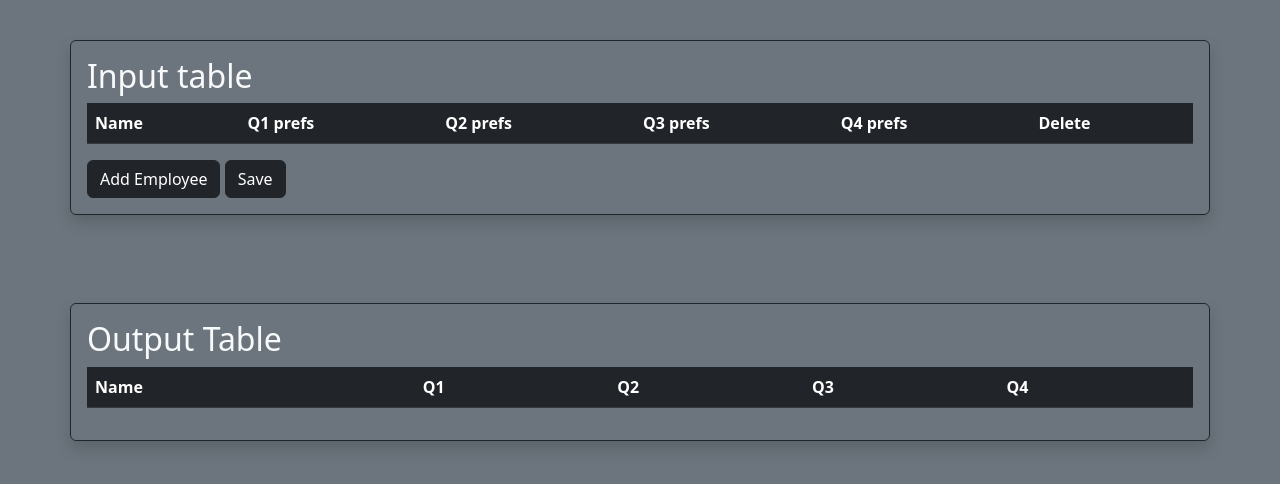
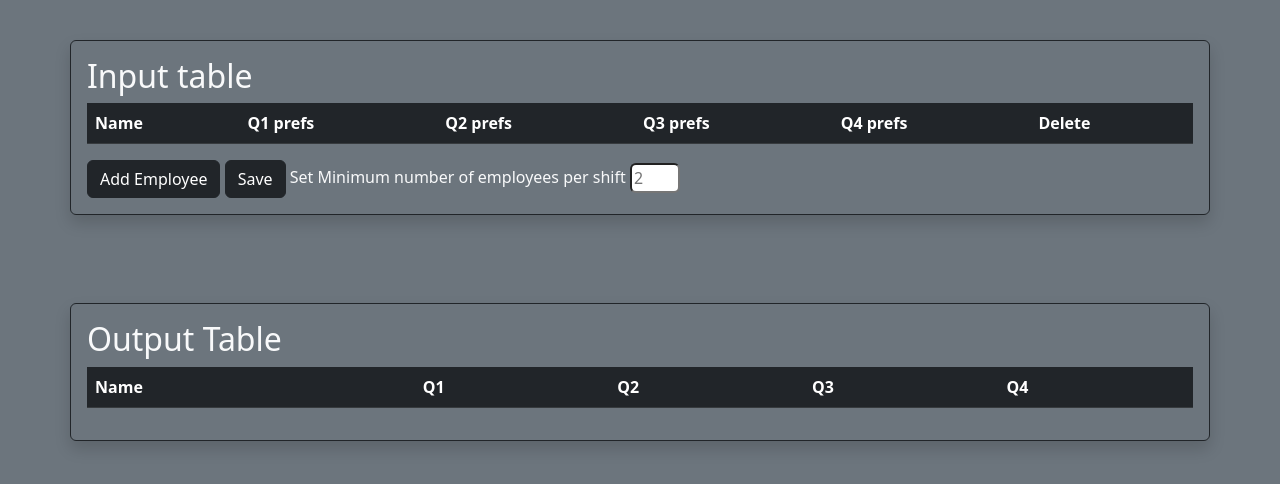
Before and after one commit to RAC22/scheduler, a plain HTML site: page index.html in a window 1280 px wide. Drawn offline with nearby package versions, Linux system fonts and the light colour scheme.

Commit message:
min per shift optionable

```diff
--- a/index.css
+++ b/index.css
@@ -1,3 +1,6 @@
 .hidden {
     display: none;
 }
+#numInput{
+    width: 50px;
+}
--- a/index.html
+++ b/index.html
@@ -179,6 +179,8 @@
             </table>
             <button class="btn btn-dark" onclick='addEmployee()'>Add Employee</button>
             <button class="btn btn-dark" onclick='saveData()'>Save</button>
+            <span>Set Minimum number of employees per shift</span>
+            <input type="number" class="rounded" placeholder='2'  aria-label="Input Number" aria-describedby="inputGroup-sizing-sm" id='numInput'>
         </div>
         <br/>
         <div class='container-lg shadow p-3 mb-5 rounded mt-3 border border-dark'>
--- a/index.js
+++ b/index.js
@@ -1,8 +1,13 @@
 const employeeHtmlRow = document.getElementById('roww')
 const employeeTable = document.getElementById('employeetbody')
 const output = document.getElementById('assignments')
+const minNum = document.getElementById('numInput')
 let counter = 1
 let numPer = 2
+minNum.value = numPer
+minNum.addEventListener('change', (event) => {
+    numPer = event.target.value
+});
 function addEmployee () {
     let clone = employeeHtmlRow.cloneNode(true)
     clone.classList.remove('hidden')
@@ -66,9 +71,13 @@ function saveData (){
         }
     }
     localStorage.setItem('employees', JSON.stringify(employeeArray))
+    localStorage.setItem('minNum', numPer)
     calculateSchedule();
 }
 let checkLocal = () => {
+    let min = window.localStorage.getItem('minNum')
+    numPer = min
+    minNum.value = numPer
     let employees = JSON.parse(window.localStorage.getItem('employees'))
     if(employees.length > 0) {
         for (let i in employees){
@@ -257,5 +266,9 @@ function buildOutput (emps) {
         let tdTot = document.createTextNode(`${numDays}D ${numSwing}S ${numGrave}G`)
         td.append(tdTot)
         totalsRow.appendChild(td)
+        if(numDays < numPer || numSwing < numPer || numGrave < numPer){
+            alert(`Not enough employees to fill shifts at minimum number of ${numPer}`)
+            break
+        }
     }
 }
```
